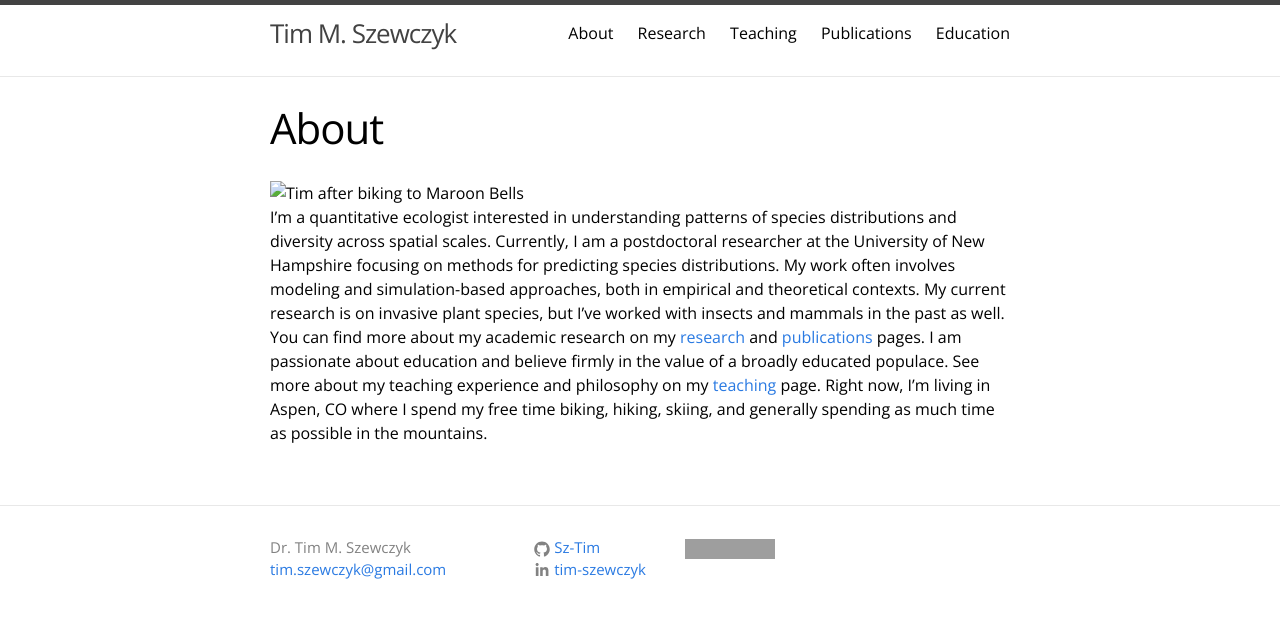
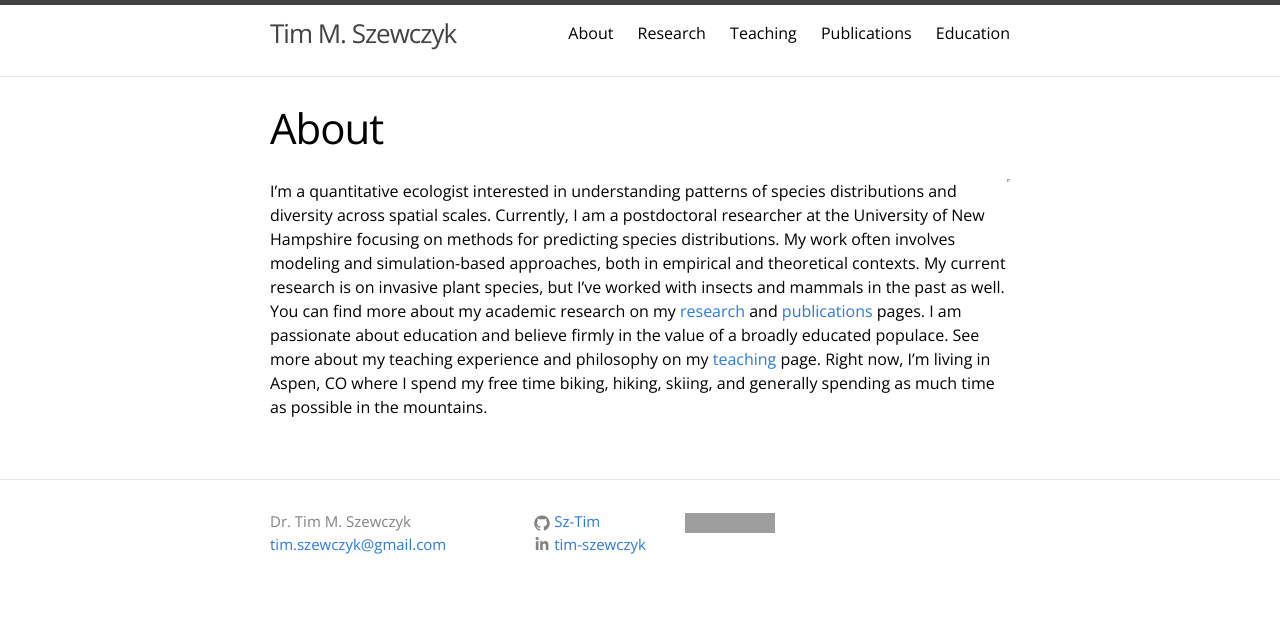
Before and after one commit to Sz-Tim/Sz-Tim.github.io, a Jekyll site: the page built from about.md, in a window 1280 px wide. Shown: the top 618 px of the page. Built offline with Jekyll 4.4.1, drawn with Linux system fonts in a browser that asks for light colours; grey boxes are pictures that could not be loaded.

Commit message:
photo size and align

```diff
--- a/about.md
+++ b/about.md
@@ -5,5 +5,5 @@ permalink: /about/
 weight: 1
 ---
 
-![Tim after biking to Maroon Bells](headshot_2.jpg)
+<img scr="headshot_2.jpg" alt="Tim after biking to Maroon Bells" width=3 height=3 align="right">
 I'm a quantitative ecologist interested in understanding patterns of species distributions and diversity across spatial scales. Currently, I am a postdoctoral researcher at the University of New Hampshire focusing on methods for predicting species distributions. My work often involves modeling and simulation-based approaches, both in empirical and theoretical contexts. My current research is on invasive plant species, but I've worked with insects and mammals in the past as well. You can find more about my academic research on my [research](research.md) and [publications](publications.md) pages. I am passionate about education and believe firmly in the value of a broadly educated populace. See more about my teaching experience and philosophy on my [teaching](teaching.md) page. Right now, I'm living in Aspen, CO where I spend my free time biking, hiking, skiing, and generally spending as much time as possible in the mountains.
```
